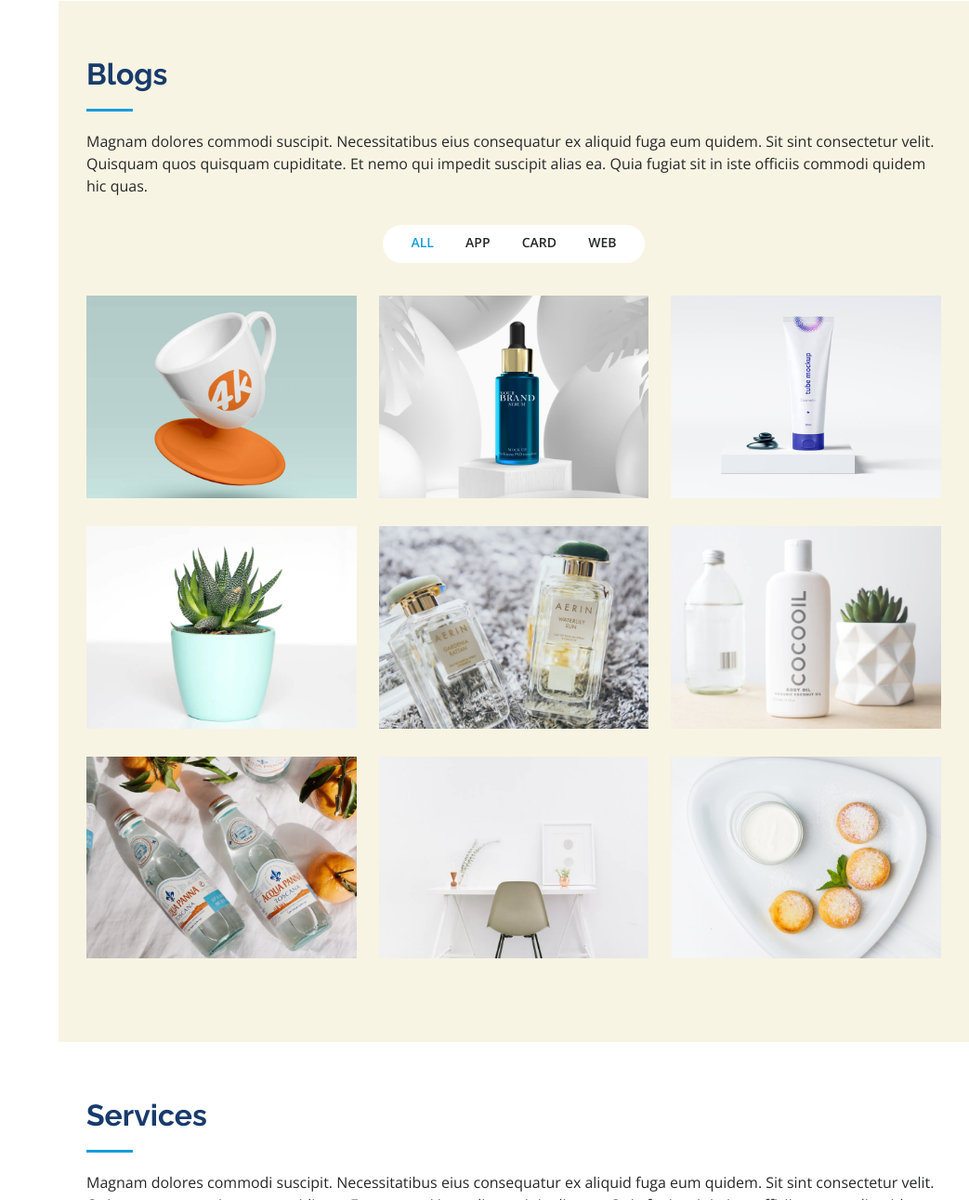
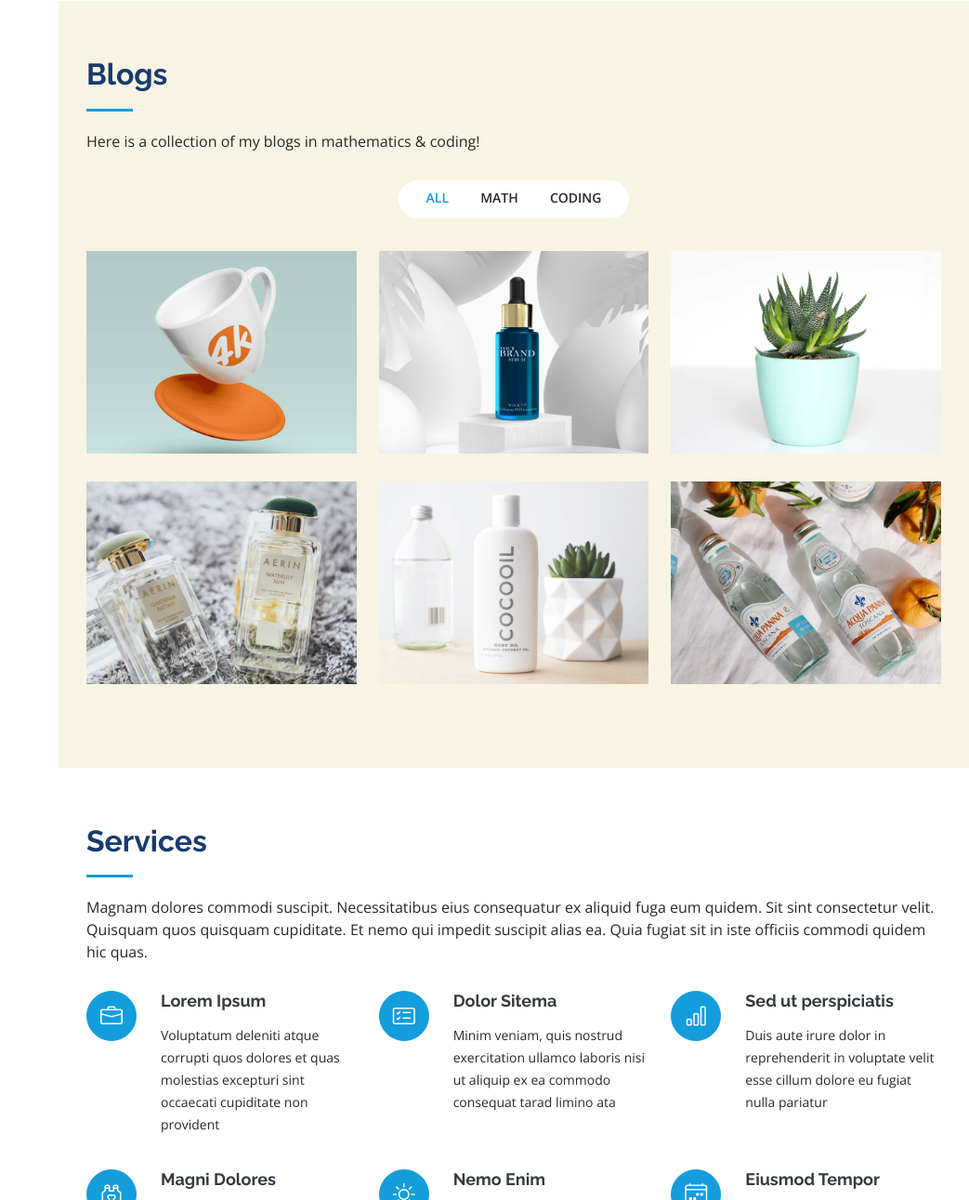
Before and after one commit to ScriptKiddieTutorials/ScriptKiddieTutorials.github.io, a plain HTML site: page index.html in a window 1280 px wide. Shown: the part 3210-4501 px from the top of the page at 93% size, without its empty margins (237-1280 px from the left). Drawn offline with nearby package versions, Linux system fonts and the light colour scheme.

Commit message:
Blogs
Experimented & updated blogs section

```diff
--- a/index.html
+++ b/index.html
@@ -419,21 +419,15 @@
         <div class="container">
           <div class="section-title">
             <h2>Blogs</h2>
-            <p>
-              Magnam dolores commodi suscipit. Necessitatibus eius consequatur
-              ex aliquid fuga eum quidem. Sit sint consectetur velit. Quisquam
-              quos quisquam cupiditate. Et nemo qui impedit suscipit alias ea.
-              Quia fugiat sit in iste officiis commodi quidem hic quas.
-            </p>
+            <p>Here is a collection of my blogs in mathematics & coding!</p>
           </div>
 
           <div class="row" data-aos="fade-up">
             <div class="col-lg-12 d-flex justify-content-center">
               <ul id="portfolio-flters">
                 <li data-filter="*" class="filter-active">All</li>
-                <li data-filter=".filter-app">App</li>
-                <li data-filter=".filter-card">Card</li>
-                <li data-filter=".filter-web">Web</li>
+                <li data-filter=".filter-math">Math</li>
+                <li data-filter=".filter-code">Coding</li>
               </ul>
             </div>
           </div>
@@ -443,7 +437,10 @@
             data-aos="fade-up"
             data-aos-delay="100"
           >
-            <div class="col-lg-4 col-md-6 portfolio-item filter-app">
+            <div
+              class="col-lg-4 col-md-6 portfolio-item filter-math"
+              onclick="window.location = './test.html'"
+            >
               <div class="portfolio-wrap">
                 <img
                   src="assets/img/portfolio/portfolio-1.jpg"
@@ -465,7 +462,7 @@
               </div>
             </div>
 
-            <div class="col-lg-4 col-md-6 portfolio-item filter-web">
+            <div class="col-lg-4 col-md-6 portfolio-item filter-code">
               <div class="portfolio-wrap">
                 <img
                   src="assets/img/portfolio/portfolio-2.jpg"
@@ -487,29 +484,7 @@
               </div>
             </div>
 
-            <div class="col-lg-4 col-md-6 portfolio-item filter-app">
-              <div class="portfolio-wrap">
-                <img
-                  src="assets/img/portfolio/portfolio-3.jpg"
-                  class="img-fluid"
-                  alt=""
-                />
-                <div class="portfolio-links">
-                  <a
-                    href="assets/img/portfolio/portfolio-3.jpg"
-                    data-gallery="portfolioGallery"
-                    class="portfolio-lightbox"
-                    title="App 2"
-                    ><i class="bx bx-plus"></i
-                  ></a>
-                  <a href="portfolio-details.html" title="More Details"
-                    ><i class="bx bx-link"></i
-                  ></a>
-                </div>
-              </div>
-            </div>
-
-            <div class="col-lg-4 col-md-6 portfolio-item filter-card">
+            <div class="col-lg-4 col-md-6 portfolio-item filter-code">
               <div class="portfolio-wrap">
                 <img
                   src="assets/img/portfolio/portfolio-4.jpg"
@@ -531,7 +506,7 @@
               </div>
             </div>
 
-            <div class="col-lg-4 col-md-6 portfolio-item filter-web">
+            <div class="col-lg-4 col-md-6 portfolio-item filter-code">
               <div class="portfolio-wrap">
                 <img
                   src="assets/img/portfolio/portfolio-5.jpg"
@@ -553,7 +528,7 @@
               </div>
             </div>
 
-            <div class="col-lg-4 col-md-6 portfolio-item filter-app">
+            <div class="col-lg-4 col-md-6 portfolio-item filter-math">
               <div class="portfolio-wrap">
                 <img
                   src="assets/img/portfolio/portfolio-6.jpg"
@@ -575,7 +550,7 @@
               </div>
             </div>
 
-            <div class="col-lg-4 col-md-6 portfolio-item filter-card">
+            <div class="col-lg-4 col-md-6 portfolio-item filter-code">
               <div class="portfolio-wrap">
                 <img
                   src="assets/img/portfolio/portfolio-7.jpg"
@@ -588,50 +563,6 @@
                     data-gallery="portfolioGallery"
                     class="portfolio-lightbox"
                     title="Card 1"
-                    ><i class="bx bx-plus"></i
-                  ></a>
-                  <a href="portfolio-details.html" title="More Details"
-                    ><i class="bx bx-link"></i
-                  ></a>
-                </div>
-              </div>
-            </div>
-
-            <div class="col-lg-4 col-md-6 portfolio-item filter-card">
-              <div class="portfolio-wrap">
-                <img
-                  src="assets/img/portfolio/portfolio-8.jpg"
-                  class="img-fluid"
-                  alt=""
-                />
-                <div class="portfolio-links">
-                  <a
-                    href="assets/img/portfolio/portfolio-8.jpg"
-                    data-gallery="portfolioGallery"
-                    class="portfolio-lightbox"
-                    title="Card 3"
-                    ><i class="bx bx-plus"></i
-                  ></a>
-                  <a href="portfolio-details.html" title="More Details"
-                    ><i class="bx bx-link"></i
-                  ></a>
-                </div>
-              </div>
-            </div>
-
-            <div class="col-lg-4 col-md-6 portfolio-item filter-web">
-              <div class="portfolio-wrap">
-                <img
-                  src="assets/img/portfolio/portfolio-9.jpg"
-                  class="img-fluid"
-                  alt=""
-                />
-                <div class="portfolio-links">
-                  <a
-                    href="assets/img/portfolio/portfolio-9.jpg"
-                    data-gallery="portfolioGallery"
-                    class="portfolio-lightbox"
-                    title="Web 3"
                     ><i class="bx bx-plus"></i
                   ></a>
                   <a href="portfolio-details.html" title="More Details"
```
Also changed, not shown: test.html (+6 -0 lines).
